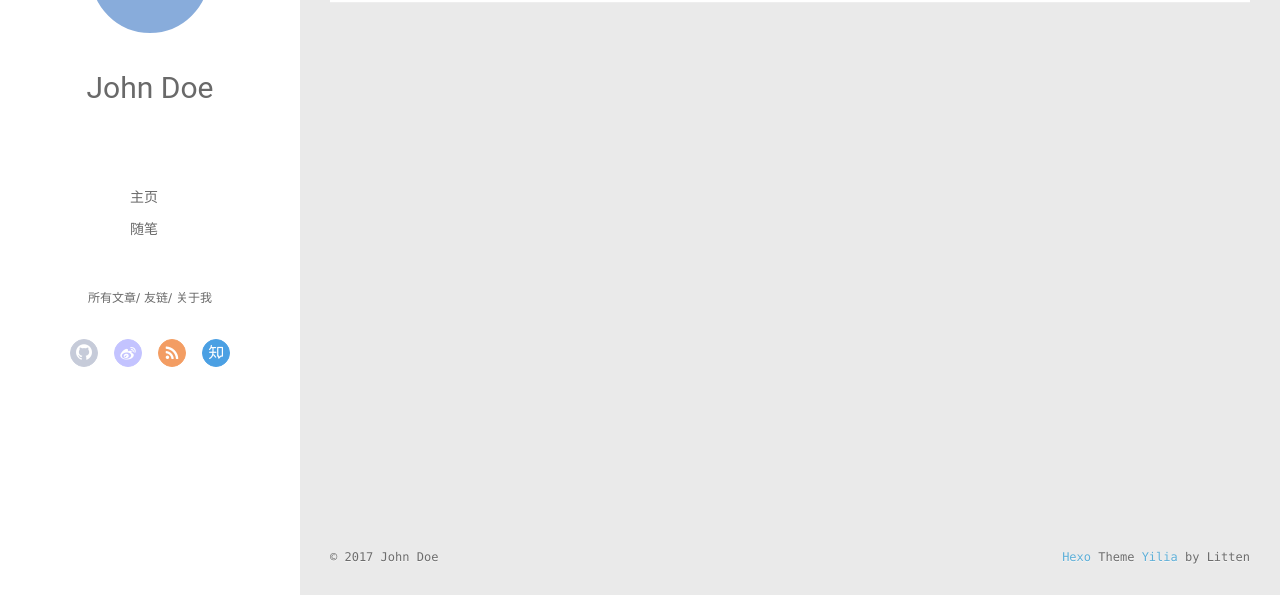
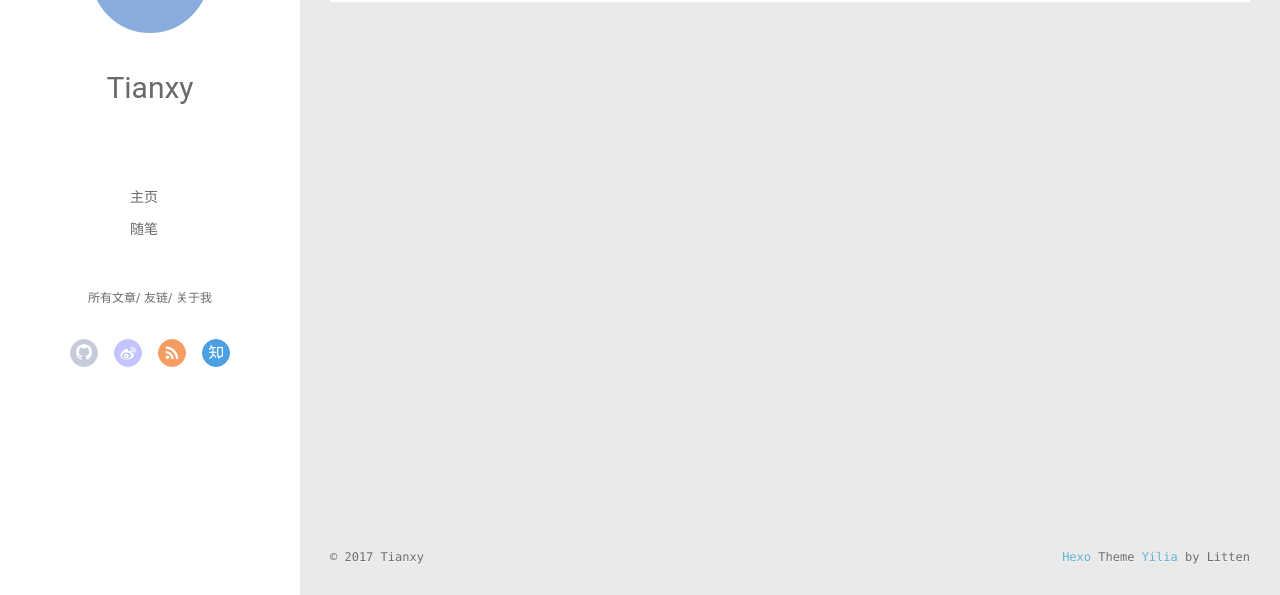
Before and after one commit to everdebug/everdebug.github.io, a plain HTML site: page archives/index.html in a window 1280 px wide. Shown: the part 202-797 px from the top of the page. Drawn offline with Linux system fonts and the light colour scheme; no server answers.

Commit message:
Site updated: 2017-11-15 00:53:15

```diff
--- a/archives/index.html
+++ b/archives/index.html
@@ -45,7 +45,7 @@
 			<img src="" class="js-avatar">
 		</a>
 		<hgroup>
-		  <h1 class="header-author"><a href="/">John Doe</a></h1>
+		  <h1 class="header-author"><a href="/">Tianxy</a></h1>
 		</hgroup>
 
 
@@ -103,7 +103,7 @@
 				<img src="" class="js-avatar">
 			</div>
 			<hgroup>
-			  <h1 class="header-author js-header-author">John Doe</h1>
+			  <h1 class="header-author js-header-author">Tianxy</h1>
 			</hgroup>
 
 
@@ -228,7 +228,7 @@
   <div class="outer">
     <div id="footer-info">
     	<div class="footer-left">
-    		&copy; 2017 John Doe
+    		&copy; 2017 Tianxy
     	</div>
       	<div class="footer-right">
       		<a href="http://hexo.io/" target="_blank">Hexo</a>  Theme <a href="https://github.com/litten/hexo-theme-yilia" target="_blank">Yilia</a> by Litten
```
Also changed, not shown: 2017/11/14/Hello-World-0/index.html (+3 -3 lines), 2017/11/14/hello-world/index.html (+3 -3 lines), archives/2017/11/index.html (+3 -3 lines), archives/2017/index.html (+3 -3 lines), index.html (+3 -3 lines).
